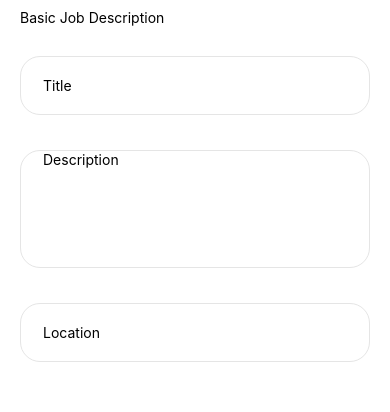
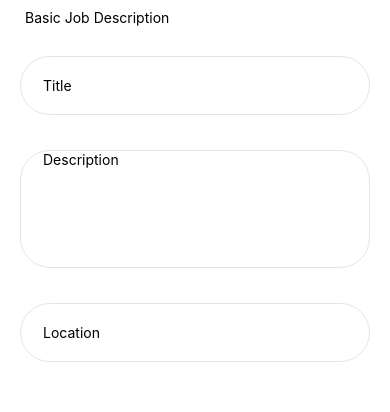
Before and after one commit to LampStack-TN/task-genie-mobile, a React Native app: screen /Step1 in a window 390 px wide. Shown: the part 162-574 px from the top of the page. Built offline with nearby package versions, Linux system fonts and the light colour scheme; no server answers.

Commit message:
styling tweaks

```diff
--- a/components/tasks/steps/Step1.tsx
+++ b/components/tasks/steps/Step1.tsx
@@ -78,7 +78,7 @@ const styles = StyleSheet.create({
     flex: 1,
     alignItems: "center",
     justifyContent: "center",
-    paddingHorizontal: 20,
+    paddingHorizontal: 25,
     backgroundColor: "#fff",
   },
   stepContainer: {
@@ -107,7 +107,7 @@ const styles = StyleSheet.create({
     height: 60,
     width: 350,
     paddingHorizontal: 22,
-    borderRadius: 20,
+    borderRadius: 30,
     borderWidth: 1,
     borderColor: "#e5e5e5",
     marginBottom: 20,
--- a/components/tasks/steps/Step2.tsx
+++ b/components/tasks/steps/Step2.tsx
@@ -33,8 +33,7 @@ export default function Step2({navigation}) {
         <MultiSelect
           style={styles.input}
           placeholderStyle={styles.placeholderStyle}
-          selectedTextStyle={styles.selectedTextStyle}
-          inputSearchStyle={styles.inputSearchStyle}
+
           data={data}
           labelField="label"
           valueField="value"
@@ -96,7 +95,7 @@ const styles = StyleSheet.create({
     height: 60,
     width: 350,
     paddingHorizontal: 22,
-    borderRadius: 20,
+    borderRadius: 30,
     borderWidth: 1,
     borderColor: "#e5e5e5",
     marginBottom: 20,
@@ -136,17 +135,20 @@ const styles = StyleSheet.create({
   },
   placeholderStyle: {
     fontSize: 16,
+    backgroundColor: "#fff",
+
   },
-  selectedTextStyle: {
-    fontSize: 14,
-  },
+  // selectedTextStyle: {
+  //   fontSize: 14,
+  //   borderRadius:30,
+  // },
 
-  inputSearchStyle: {
-    height: 40,
-    fontSize: 16,
-  },
+  // inputSearchStyle: {
+  //   height: 40,
+  //   fontSize: 16,
+  // },
 
   selectedStyle: {
-    borderRadius: 20,
+    borderRadius:30,
   },
 });
--- a/components/tasks/steps/Step3.tsx
+++ b/components/tasks/steps/Step3.tsx
@@ -92,7 +92,7 @@ const styles = StyleSheet.create({
     height: 60,
     width: 350,
     paddingHorizontal: 22,
-    borderRadius: 20,
+    borderRadius: 30,
     borderWidth: 1,
     borderColor: "#e5e5e5",
     marginBottom: 20,
```
